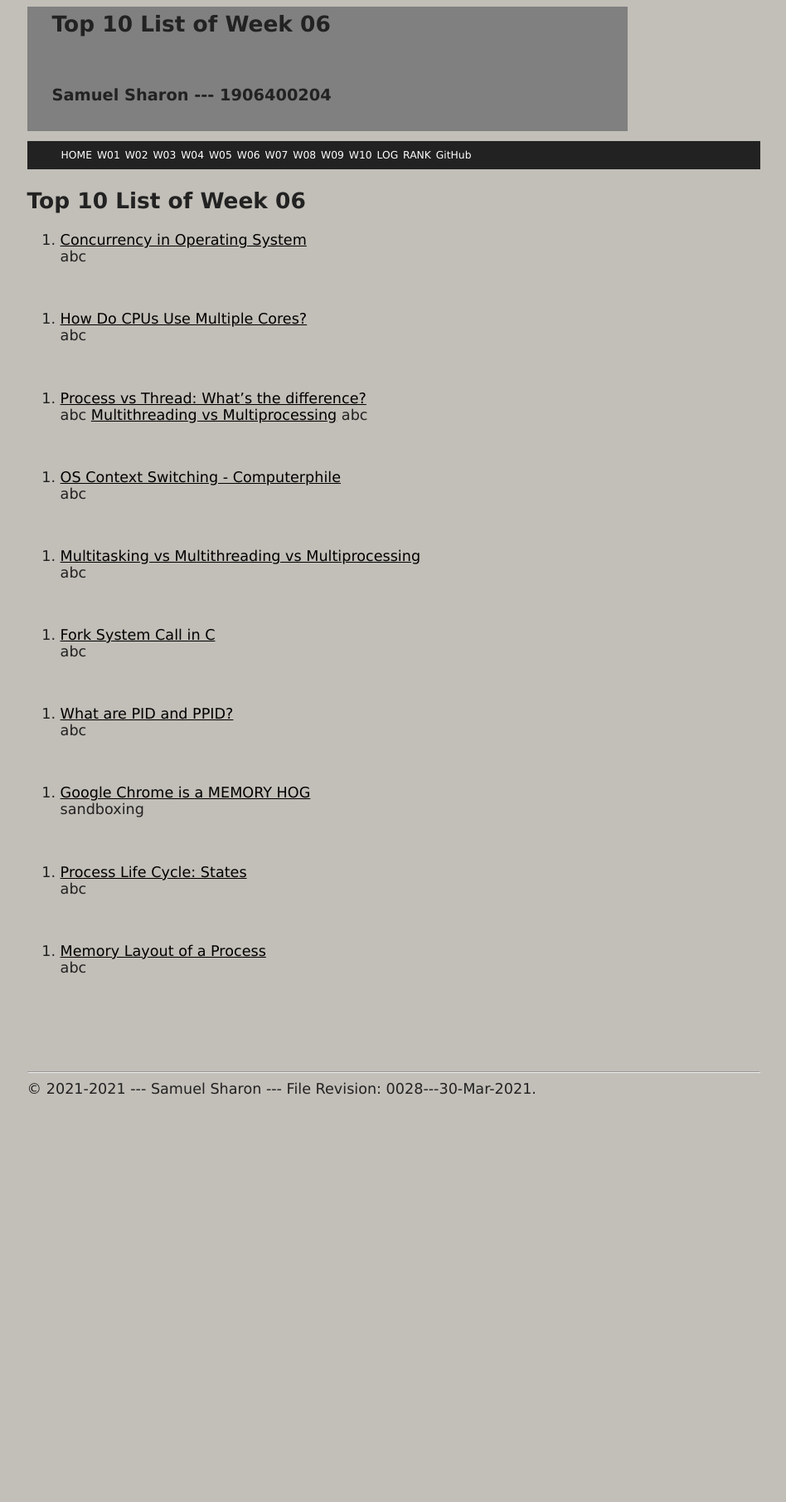
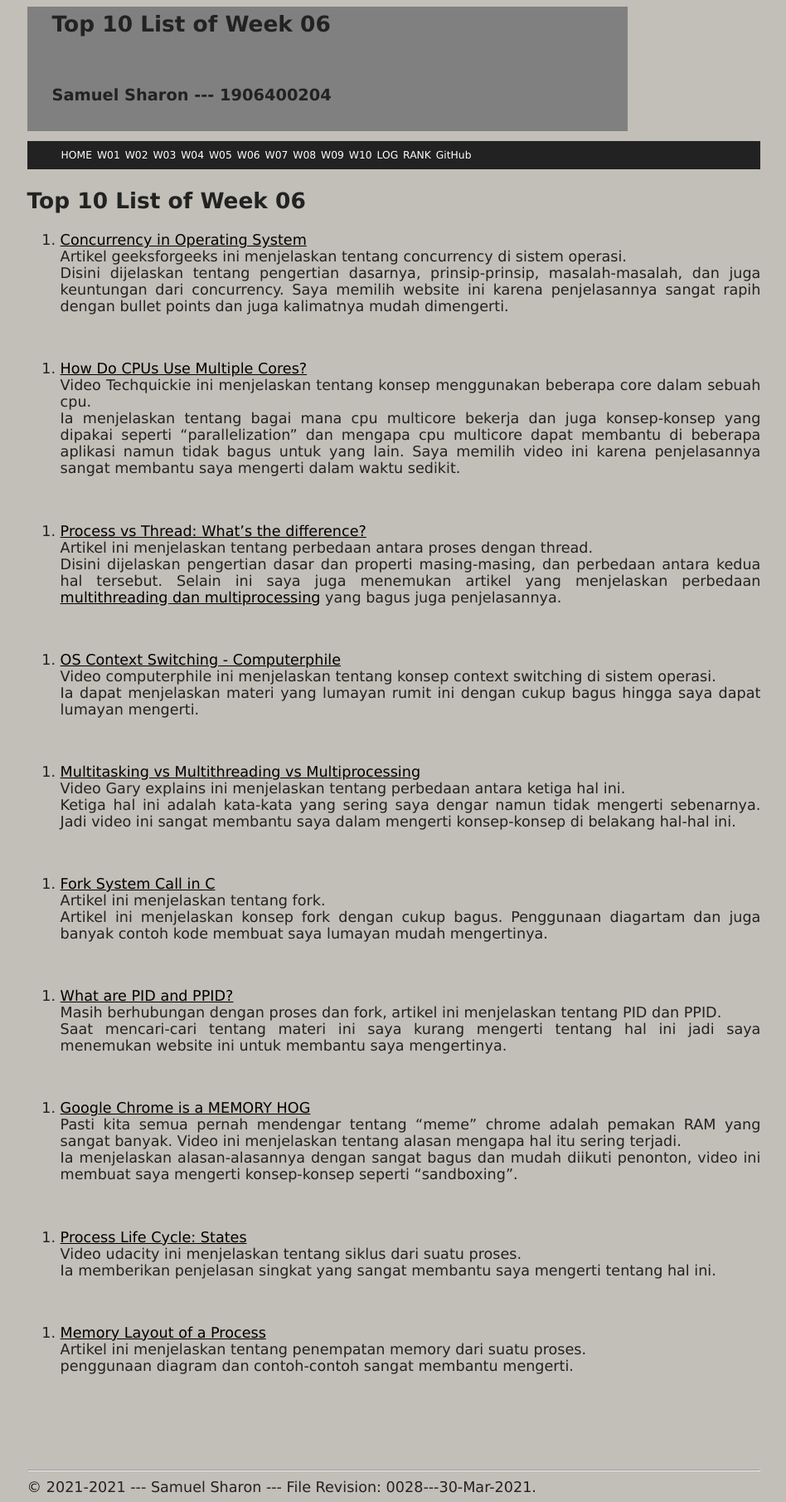
Before and after one commit to Hans-sss/os211, a Jekyll site: the page built from w06.md, in a window 1280 px wide. Shown: the whole page at 83% size, without its empty margins (165-1113 px from the left). Built offline with Jekyll 4.4.1, drawn with Linux system fonts in a browser that asks for light colours; our own code applies the rules of GitHub Pages for plain Markdown files; before the commit the page ends 1330 px from its top, so only the background shows below that.

Commit message:
OS211 Hans-sss top10

```diff
--- a/w06.md
+++ b/w06.md
@@ -6,54 +6,63 @@ permalink: /W06/
 # Top 10 List of Week 06
 
 1. [Concurrency in Operating System](https://www.geeksforgeeks.org/concurrency-in-operating-system/#:~:text=Concurrency%20is%20the%20execution%20of,shared%20memory%20or%20message%20passing)<br>
-abc
+Artikel geeksforgeeks ini menjelaskan tentang concurrency di sistem operasi.<br>
+Disini dijelaskan tentang pengertian dasarnya, prinsip-prinsip, masalah-masalah, dan juga keuntungan dari concurrency. Saya memilih website ini karena penjelasannya sangat rapih dengan bullet points dan juga kalimatnya mudah dimengerti.
 
 <br>
 
 2. [How Do CPUs Use Multiple Cores?](https://www.youtube.com/watch?v=S3I5WNHbnJ0&ab_channel=Techquickie)<br>
-abc
+Video Techquickie ini menjelaskan tentang konsep menggunakan beberapa core dalam sebuah cpu.<br>
+Ia menjelaskan tentang bagai mana cpu multicore bekerja dan juga konsep-konsep yang dipakai seperti "parallelization" dan mengapa cpu multicore dapat membantu di beberapa aplikasi namun tidak bagus untuk yang lain. Saya memilih video ini karena penjelasannya sangat membantu saya mengerti dalam waktu sedikit.
 
 <br>
 
 3. [Process vs Thread: What's the difference?](https://www.guru99.com/difference-between-process-and-thread.html#:~:text=Process%20means%20a%20program%20is,takes%20less%20time%20for%20creation)<br>
-abc
-[Multithreading vs Multiprocessing](https://www.guru99.com/difference-between-multiprocessing-and-multithreading.html)
-abc
+Artikel ini menjelaskan tentang perbedaan antara proses dengan thread.<br>
+Disini dijelaskan pengertian dasar dan properti masing-masing, dan perbedaan antara kedua hal tersebut. Selain ini saya juga menemukan artikel yang menjelaskan perbedaan
+[multithreading dan multiprocessing](https://www.guru99.com/difference-between-multiprocessing-and-multithreading.html) yang bagus juga penjelasannya.
 
 <br>
 
 4. [OS Context Switching - Computerphile](https://www.youtube.com/watch?v=DKmBRl8j3Ak&ab_channel=Computerphile)<br>
-abc
+Video computerphile ini menjelaskan tentang konsep context switching di sistem operasi.<br>
+Ia dapat menjelaskan materi yang lumayan rumit ini dengan cukup bagus hingga saya dapat lumayan mengerti.
 
 <br>
 
 5. [Multitasking vs Multithreading vs Multiprocessing](https://www.youtube.com/watch?v=Tn0u-IIBmtc&ab_channel=GaryExplains)<br>
-abc
+Video Gary explains ini menjelaskan tentang  perbedaan antara ketiga hal ini.<br>
+Ketiga hal ini adalah kata-kata yang sering saya dengar namun tidak mengerti sebenarnya. Jadi video ini sangat membantu saya dalam mengerti konsep-konsep di belakang hal-hal ini.
 
 <br>
 
 6. [Fork System Call in C](https://linuxhint.com/fork_linux_system_call_c/)<br>
-abc
+Artikel ini menjelaskan tentang fork.<br>
+Artikel ini menjelaskan konsep fork dengan cukup bagus. Penggunaan diagartam dan juga banyak contoh kode membuat saya lumayan mudah mengertinya.
 
 <br>
 
 7. [What are PID and PPID?](https://delightlylinux.wordpress.com/2012/06/25/what-is-pid-and-ppid/)<br>
-abc
+Masih berhubungan dengan proses dan fork, artikel ini menjelaskan tentang PID dan PPID.<br>
+Saat mencari-cari tentang materi ini saya kurang mengerti tentang hal ini jadi saya menemukan website ini untuk membantu saya mengertinya.<br>
 
 <br>
 
 8. [Google Chrome is a MEMORY HOG](https://www.youtube.com/watch?v=NFT9rKt7HpI&ab_channel=Techquickie)<br>
-sandboxing
+Pasti kita semua pernah mendengar tentang "meme" chrome adalah pemakan RAM yang sangat banyak. Video ini menjelaskan tentang alasan mengapa hal itu sering terjadi.<br>
+Ia menjelaskan alasan-alasannya dengan sangat bagus dan mudah diikuti penonton, video ini membuat saya mengerti konsep-konsep seperti "sandboxing".
 
 <br>
 
 9. [Process Life Cycle: States](https://www.youtube.com/watch?v=DacMRZRc4Bo&ab_channel=Udacity)<br>
-abc
+Video udacity ini menjelaskan tentang siklus dari suatu proses.<br>
+Ia memberikan penjelasan singkat yang sangat membantu saya mengerti tentang hal ini.
 
 <br>
 
 10. [Memory Layout of a Process](https://www.thegeekstuff.com/2012/03/linux-processes-memory-layout/#:~:text=Memory%20Layout%20of%20a%20Process,-The%20memory%20layout&text=Lets%20explain%20each%20component%20of,Then%20comes%20the%20stack%20segment.&text=Heap%20segment%20is%20the%20one%20which%20is%20used%20for%20dynamic%20memory%20allocation.)<br>
-abc
+Artikel ini menjelaskan tentang penempatan memory dari suatu proses.<br>
+penggunaan diagram dan contoh-contoh sangat membantu mengerti.
 
 <br>
 <br>
```
